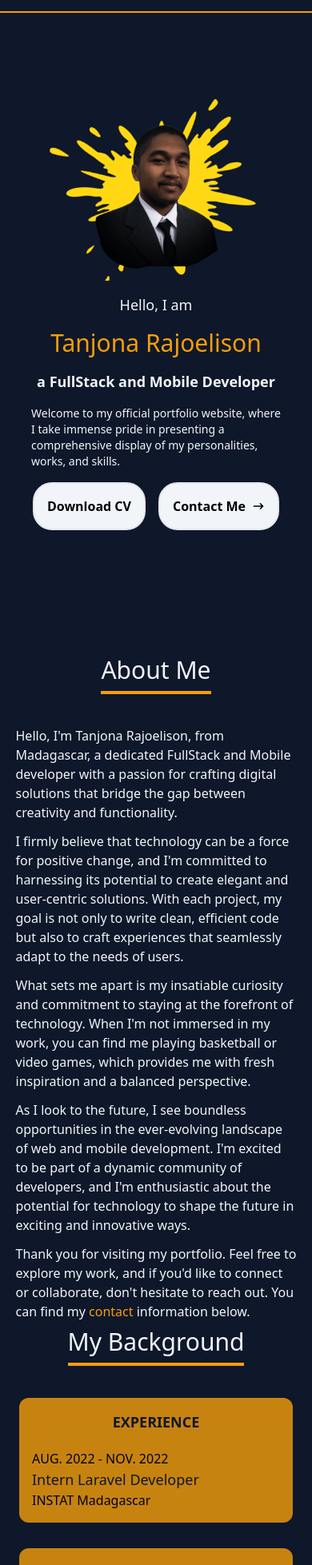
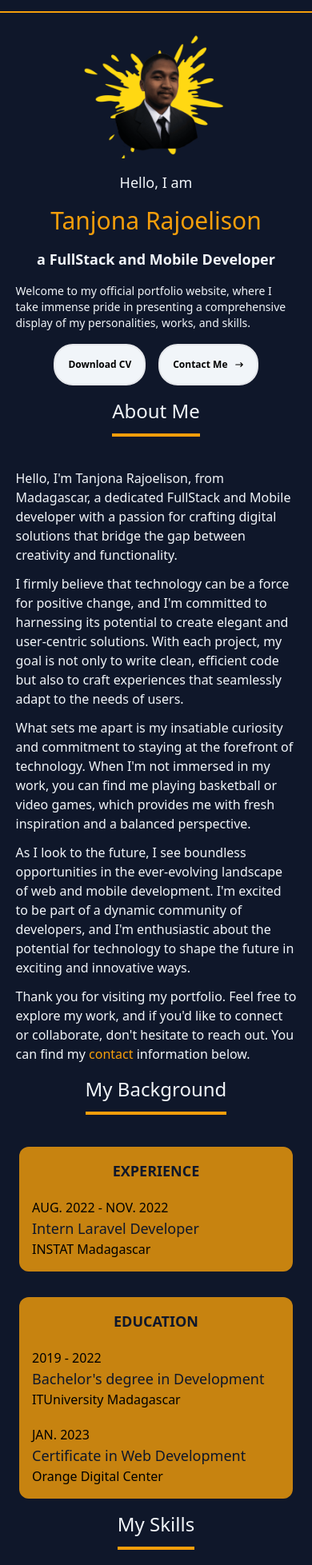
Before and after one commit to tanjona81/portfolio, a React (Create React App) app: page / in a window 390 px wide. Shown: the part 40-1997 px from the top of the page at 80% size. Built offline with nearby package versions, Linux system fonts and the light colour scheme.

Commit message:
update website

```diff
--- a/src/App.tsx
+++ b/src/App.tsx
@@ -10,7 +10,7 @@ import Footer from './pages/Footer';
 
 function App() {
   return (
-      <div className="flex items-center flex-col justify-center bg-slate-900 gap-2 overflow-hidden">
+      <div className="flex items-center flex-col justify-center bg-slate-900 gap-4 lg:gap-2">
         <Navbar/>
         <Home/>
         <About/>
--- a/src/components/UI/H1Titles.tsx
+++ b/src/components/UI/H1Titles.tsx
@@ -3,7 +3,7 @@ import * as React from 'react'
 import { cn } from '../../lib/Utils'
 
 export const h1Variants = cva(
-    'text-3xl md:text-4xl h-12 text-slate-100 border-b-4 border-amber-500',
+    'text-2xl lg:text-4xl h-12 text-slate-100 border-b-4 border-amber-500',
   )
 
 interface H1TitleProps extends React.HTMLAttributes<HTMLHeadingElement>,VariantProps<typeof h1Variants>{
--- a/src/pages/About.tsx
+++ b/src/pages/About.tsx
@@ -8,8 +8,8 @@ interface AboutProps {
 
 const About: FC<AboutProps> = ({}) => {
    return (
-        <Element name='about' className='flex flex-col gap-10 md:gap-28 items-center justify-center md:w-[80%] w-[90%]
-        md:h-[100svh] h-auto'>
+        <Element name='about' className='flex flex-col gap-10 lg:gap-28 items-center justify-center lg:w-[80%] w-[90%]
+        lg:h-[100svh] h-auto'>
             <H1Title>About Me</H1Title>
             <div className='flex flex-col text-slate-100 gap-3'>
                 <p>Hello, I'm Tanjona Rajoelison, from Madagascar, a dedicated FullStack and Mobile developer with a passion for crafting digital
--- a/src/pages/Contact.tsx
+++ b/src/pages/Contact.tsx
@@ -21,11 +21,11 @@ const Contact: FC<ContactProps> = ({}) => {
     };
 
    return (
-        <Element name='contact' className='flex flex-col gap-10 md:gap-28 items-center justify-center md:w-[60%] w-[90%]
-        md:h-[100svh] h-auto'>
+        <Element name='contact' className='flex flex-col gap-10 lg:gap-28 items-center justify-center lg:w-[60%] w-[90%]
+        lg:h-[100svh] h-auto'>
             <H1Title>Let's work together</H1Title>
-            <div className='flex flex-col md:flex-row w-full items-center justify-center gap-10'>
-                <div className='flex flex-col md:w-[35%] w-full justify-center items-start
+            <div className='flex flex-col lg:flex-row w-full items-center justify-center gap-10'>
+                <div className='flex flex-col lg:w-[35%] w-full justify-center items-start
                 bg-slate-900 text-slate-200 gap-5'>
                     <div className='flex flex-col border-4 border-amber-500 rounded-3xl p-4 gap-3 w-full justify-center items-center'>
                         <span className='text-2xl text-center'>Check My Profile</span>
@@ -99,9 +99,9 @@ const Contact: FC<ContactProps> = ({}) => {
                     </div>
                 </div>
 
-                {/* <div className='flex flex-col md:w-[65%] w-full justify-center items-center gap-4 max-w-[700px]'> */}
+                {/* <div className='flex flex-col lg:w-[65%] w-full justify-center items-center gap-4 max-w-[700px]'> */}
                 <form action='https://getform.io/f/f1c0736c-f10c-48fb-9328-263100550d78' method='POST'
-                className='flex flex-col md:w-[65%] w-full justify-center items-center gap-4 max-w-[700px]'>
+                className='flex flex-col lg:w-[65%] w-full justify-center items-center gap-4 max-w-[700px]'>
                     <TextField
                         name='name'
                         id="outlined-basic"
--- a/src/pages/Footer.tsx
+++ b/src/pages/Footer.tsx
@@ -9,7 +9,7 @@ interface FooterProps {
 
 const Footer: FC<FooterProps> = ({}) => {
    return (
-        <div className='h-[30vh] flex flex-col bg-slate-950 w-full justify-center items-center gap-6 overflow-hidden'>
+        <div className='h-auto p-4 lg:p-0 lg:h-[30vh] flex flex-col bg-slate-950 w-full justify-center items-center gap-6 overflow-hidden'>
             <p className='text-3xl text-teal-100'>Tanjona Rajoelison</p>
             <div className='flex gap-4'>
                 <a href="https://www.linkedin.com/in/tanjona-rajoelison-19b04524b" target='_blank' rel="nofollow"
@@ -30,7 +30,7 @@ const Footer: FC<FooterProps> = ({}) => {
                 </a>
             </div>
 
-            <div className='flex gap-4 text-teal-100 md:flex'>
+            <div className='flex lg:gap-4 gap-2 text-teal-100 lg:flex'>
                 <Link to='home' smooth={true} duration={500} name='l_home'>
                     <button name='b_home'>Home</button>
                 </Link>
--- a/src/pages/Home.tsx
+++ b/src/pages/Home.tsx
@@ -16,22 +16,22 @@ const Home =() => {
     }
 
     return (
-        <Element name='home' className='flex flex-col md:flex-row md:justify-between items-center justify-center w-[80%] h-screen
-        overflow-hidden md:gap-0 gap-4'>
-            <div className='flex items-center justify-center w-full'>
+        <Element name='home' className='flex flex-col lg:flex-row lg:justify-between items-center justify-center
+        lg:w-[80%] w-[90%] lg:h-screen h-auto pt-16 lg:overflow-hidden lg:gap-0 gap-4'>
+            <div className='flex items-center justify-center lg:w-full w-[60%]'>
                 <img src='/place1.png' alt='Tanjona pick' className='w-full'></img>
             </div>
             <div className='flex flex-col justify-center items-center gap-4 w-full'>
-                <h2 className='text-lg md:text-xl text-slate-100'>Hello, I am </h2>
-                <h1 className='text-3xl md:text-4xl text-amber-500'>Tanjona Rajoelison</h1>
-                <h2 className='text-lg md:text-xl text-slate-100 font-semibold'>a FullStack and Mobile Developer</h2>
-                <p className='text-sm md:text-base text-slate-100' >
+                <h2 className='text-lg lg:text-xl text-slate-100'>Hello, I am </h2>
+                <h1 className='text-3xl lg:text-4xl text-amber-500'>Tanjona Rajoelison</h1>
+                <h2 className='text-lg lg:text-xl text-slate-100 font-semibold'>a FullStack and Mobile Developer</h2>
+                <p className='text-sm lg:text-base text-slate-100' >
                     Welcome to my official portfolio website, where I take immense pride in presenting a comprehensive
                     display of my personalities, works, and skills.
                 </p>
                 <div className='flex justify-center items-center gap-4'>
                     <button className='border-2 p-4 rounded-3xl bg-slate-100 text-black font-bold
-                    hover:bg-amber-500 hover:border-amber-500 hover:scale-110 ease-in-out duration-300'
+                    hover:bg-amber-500 hover:border-amber-500 hover:scale-110 ease-in-out duration-300 lg:text-base text-xs'
                     onClick={()=>{
                         DownloadExistingPDF();
                     }}
@@ -41,7 +41,7 @@ const Home =() => {
                     <Link to='contact'smooth={true} duration={500} name='link_contact'>
                         <button className='flex group items-center justify-center border-2 p-4 rounded-3xl bg-slate-100
                         text-black font-bold hover:bg-amber-500 hover:border-amber-500 hover:scale-110 ease-in-out
-                        duration-300 gap-2' name='contact'>
+                        duration-300 gap-2 lg:text-base text-xs' name='contact'>
                             Contact Me
                             <span className='group-hover:rotate-90 duration-300'><HiArrowNarrowRight/></span>
                         </button>
--- a/src/pages/Resume.tsx
+++ b/src/pages/Resume.tsx
@@ -37,9 +37,9 @@ const Resume: FC<ResumeProps> = ({}) => {
   }, [open]);
 
    return (
-        <Element name='resume' className='flex flex-col gap-10 md:gap-28 items-center justify-center md:w-[80%] w-[100%] md:h-[100svh] h-auto'>
+        <Element name='resume' className='flex flex-col gap-10 lg:gap-28 items-center justify-center lg:w-[80%] w-[100%] lg:h-[100svh] h-auto'>
             <H1Title>My Background</H1Title>
-            <div className='flex md:flex-row flex-col justify-center md:gap-12 gap-8 md:w-[80%] w-full px-6'>
+            <div className='flex lg:flex-row flex-col justify-center lg:gap-12 gap-8 lg:w-[80%] w-full px-6'>
                 <div className='flex flex-col w-full rounded-xl bg-amber-500 bg-opacity-80 hover:bg-opacity-95 duration-300
                  p-4 gap-5'>
                     <h2 className='font-bold text-lg text-center text-slate-900'>EXPERIENCE</h2>
--- a/src/pages/Skills.tsx
+++ b/src/pages/Skills.tsx
@@ -4,10 +4,10 @@ import { AiFillCheckCircle } from 'react-icons/ai';
 
 export default function Skills(){
     return (
-        <Element name='skills' className='flex flex-col gap-10 md:gap-28 items-center justify-center md:w-[100%] w-[90%]
-        md:h-[100svh] h-auto'>
+        <Element name='skills' className='flex flex-col gap-10 lg:gap-28 items-center justify-center lg:w-[100%] w-[90%]
+        lg:h-[100svh] h-auto'>
             <H1Title>My Skills</H1Title>
-            <div className='flex md:w-[80%] w-full justify-center md:gap-12 gap-8 md:flex-row flex-col'>
+            <div className='flex lg:w-[80%] w-full justify-center lg:gap-12 gap-8 lg:flex-row flex-col'>
                 <div className='flex flex-col w-full rounded-3xl bg-slate-950 border-slate-900 border-2 bg-opacity-80 hover:bg-opacity-95 duration-300
                  p-4 gap-5'>
                     <h2 className='font-bold text-amber-500 text-center text-lg'>Backend Developer</h2>
```
Also changed, not shown: public/index.html (+0 -23 lines), src/components/MobileMenu.tsx (+0 -8 lines), src/pages/Works.tsx (+11 -11 lines).
